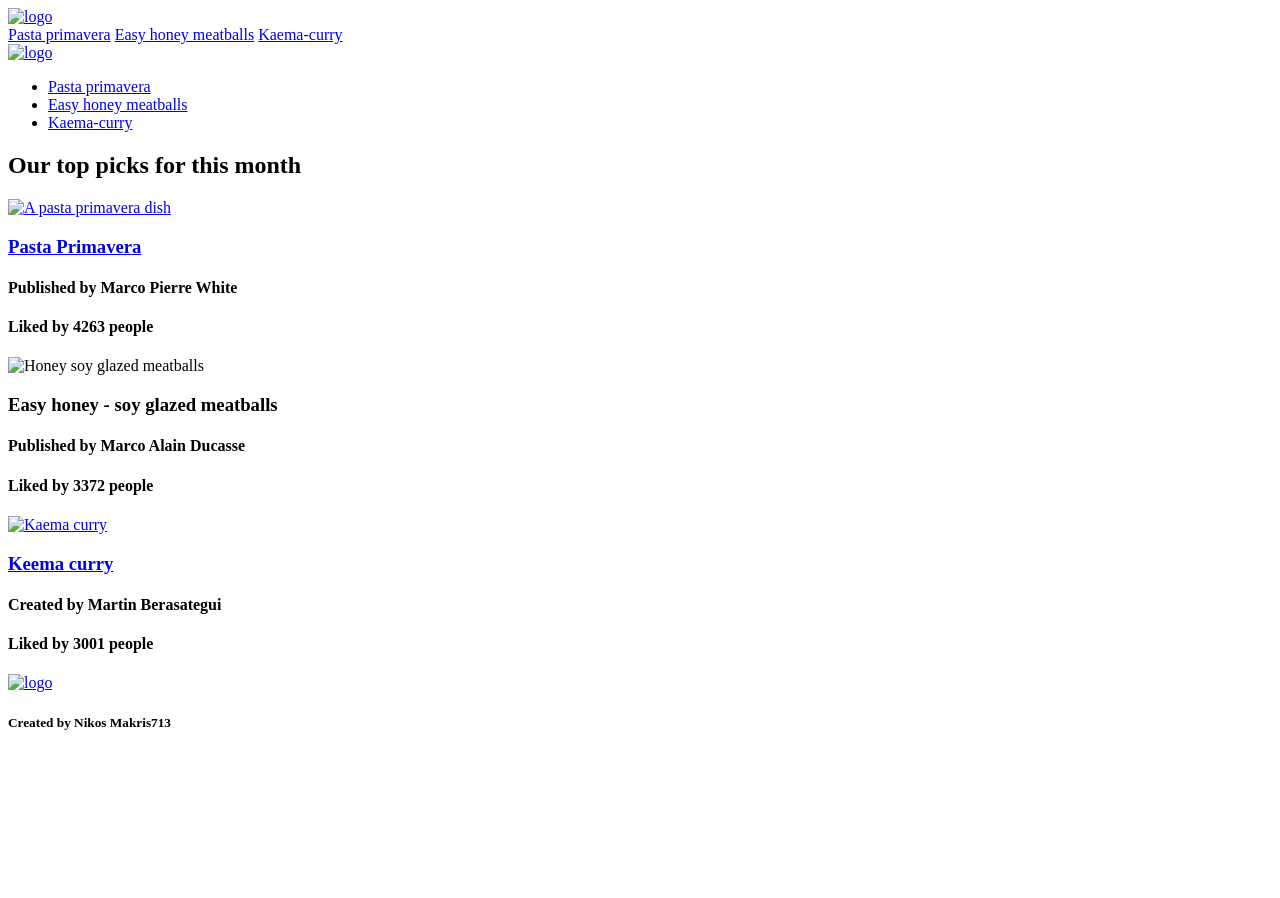
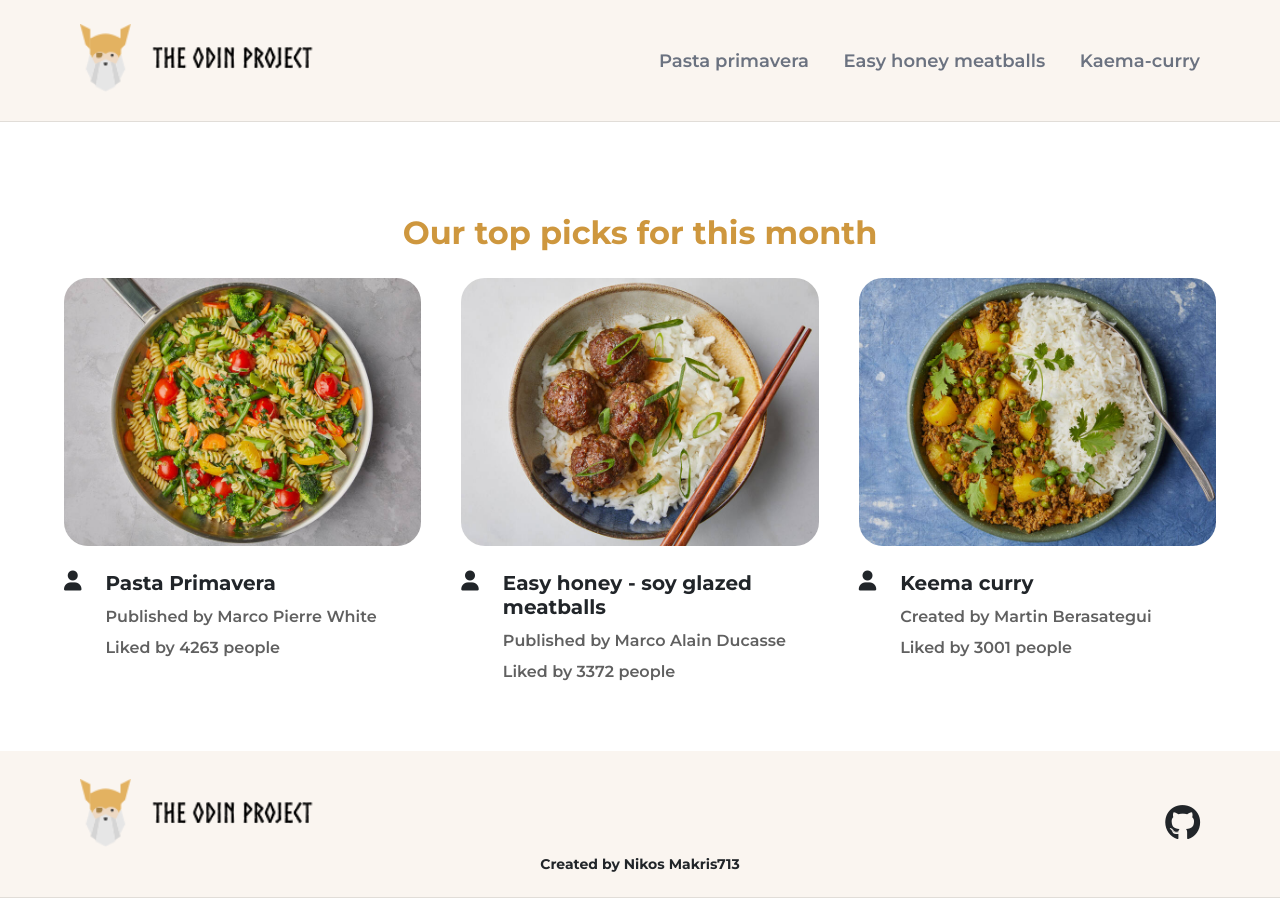
Before and after one commit to NikosMakris713/odin-recipes, a plain HTML site: page index.html in a window 1280 px wide. Before the commit the page ends 800 px from the top, so only its background shows below. Drawn offline with Linux system fonts and the light colour scheme; the site is published under a folder, as on GitHub Pages, so addresses that start at the root find nothing.

Commit message:
Fixed broken links

```diff
--- a/easy-honey-meatballs.html
+++ b/easy-honey-meatballs.html
@@ -5,12 +5,12 @@
       <meta charset="UTF-8">
       <meta http-equiv="X-UA-Compatible" content="IE=edge">
       <meta name="viewport" content="width=device-width, initial-scale=1.0">
-      <link href="/font-awesome/css/all.min.css" rel="stylesheet">
+      <link href="font-awesome/css/all.min.css" rel="stylesheet">
       <link rel="preconnect" href="https://fonts.googleapis.com">
       <link rel="preconnect" href="https://fonts.gstatic.com" crossorigin>
       <link href="https://fonts.googleapis.com/css2?family=Montserrat:ital,wght@0,100;0,200;0,300;0,400;0,500;0,600;0,700;0,800;0,900;1,100;1,200;1,300;1,400;1,500;1,600;1,700;1,800;1,900&display=swap" rel="stylesheet">
-      <link href="/css/styles.css" rel="stylesheet">
-      <script src="/js/script.js"></script>
+      <link href="css/styles.css" rel="stylesheet">
+      <script src="js/script.js"></script>
       <title>Easy honey meatballs</title>
 </head>
 
@@ -19,14 +19,14 @@
             <nav id="navigation-desktop" class="main-background-color">
                   <section class="topnav width-wrapper">
                         <section class="logo">
-                              <a href="/index.html">
-                                    <img src="/images/logo.png" alt="logo">
+                              <a href="index.html">
+                                    <img src="images/logo.png" alt="logo">
                               </a>
                         </section>
                         <section class="menu-elemets">
-                              <a href="/pasta-primavera.html">Pasta primavera</a>
-                              <a href="/easy-honey-meatballs.html">Easy honey meatballs</a>
-                              <a href="/kaema-curry.html">Kaema-curry</a>
+                              <a href="pasta-primavera.html">Pasta primavera</a>
+                              <a href="easy-honey-meatballs.html">Easy honey meatballs</a>
+                              <a href="kaema-curry.html">Kaema-curry</a>
                         </section>
                   </section>
             </nav>
@@ -34,8 +34,8 @@
             <nav id="navigation-mobile" class="main-background-color">
                   <section class="topnav width-wrapper">
                         <section class="logo">
-                              <a href="/index.html">
-                                    <img src="/images/logo.png" alt="logo">
+                              <a href="index.html">
+                                    <img src="images/logo.png" alt="logo">
                               </a>
                         </section>
                         <section class="hamburger-lines" onclick="clickMenu()">
@@ -46,9 +46,9 @@
                   </section>
                   <section id="menu-elements-mobile" class="main-background">
                         <ul>
-                              <li><a href="/pasta-primavera.html">Pasta primavera</a></li>
-                              <li><a href="/easy-honey-meatballs.html">Easy honey meatballs</a></li>
-                              <li><a href="/kaema-curry.html">Kaema-curry</a></li>
+                              <li><a href="pasta-primavera.html">Pasta primavera</a></li>
+                              <li><a href="easy-honey-meatballs.html">Easy honey meatballs</a></li>
+                              <li><a href="kaema-curry.html">Kaema-curry</a></li>
                         </ul>
                   </section>
             </nav>
@@ -56,7 +56,7 @@
       <main class="width-wrapper">
 
             <section class="single-recipe">
-                  <img class="recipe-image" src="/images/easy-honey-meatballs.jpeg" alt="Easy honey meatballs dish">
+                  <img class="recipe-image" src="images/easy-honey-meatballs.jpeg" alt="Easy honey meatballs dish">
                   <h3 class="recipe-detail">Pasta Primavera</h3>
                   <section class="social-actions-section">
                         <button aria-label="like button" class="social-action">
@@ -81,7 +81,7 @@
                   <section class='recipe-suggestions'>
                         <article class="recipe-view">
                               <a href=''>
-                                    <img class="recipe-image" src="/images/pasta-primavera.jpeg" alt="Pasta primavera dish">
+                                    <img class="recipe-image" src="images/pasta-primavera.jpeg" alt="Pasta primavera dish">
                               </a>
                               <section class="flex">
                                     <div class="recipe-details">
@@ -95,7 +95,7 @@
                         </article>
 
                         <article class="recipe-view">
-                              <img class="recipe-image" src="/images/keema-curry.jpeg" alt="A pasta primavera dish">
+                              <img class="recipe-image" src="images/keema-curry.jpeg" alt="A pasta primavera dish">
                               <section class="flex">
                                     <div class="recipe-details">
                                           <h3 class="recipe-detail">Keema curry</h2>
@@ -111,8 +111,8 @@
       <footer class="main-background-color">
             <section class="footer width-wrapper">
                   <section class="logo">
-                        <a href="/index.html">
-                              <img src="/images/logo.png" alt="logo">
+                        <a href="index.html">
+                              <img src="images/logo.png" alt="logo">
                         </a>
                   </section>
                   <section class="flex">
--- a/index.html
+++ b/index.html
@@ -5,12 +5,12 @@
       <meta charset="UTF-8">
       <meta http-equiv="X-UA-Compatible" content="IE=edge">
       <meta name="viewport" content="width=device-width, initial-scale=1.0">
-      <link href="/font-awesome/css/all.min.css" rel="stylesheet">
+      <link href="font-awesome/css/all.min.css" rel="stylesheet">
       <link rel="preconnect" href="https://fonts.googleapis.com">
       <link rel="preconnect" href="https://fonts.gstatic.com" crossorigin>
       <link href="https://fonts.googleapis.com/css2?family=Montserrat:ital,wght@0,100;0,200;0,300;0,400;0,500;0,600;0,700;0,800;0,900;1,100;1,200;1,300;1,400;1,500;1,600;1,700;1,800;1,900&display=swap" rel="stylesheet">
-      <link href="/css/styles.css" rel="stylesheet">
-      <script src="/js/script.js"></script>
+      <link href="css/styles.css" rel="stylesheet">
+      <script src="js/script.js"></script>
       <title>Odin's Recipes</title>
 </head>
 
@@ -19,14 +19,14 @@
             <nav id="navigation-desktop" class="main-background-color">
                   <section class="topnav width-wrapper">
                         <section class="logo">
-                              <a href="/index.html">
-                                    <img src="/images/logo.png" alt="logo">
+                              <a href="index.html">
+                                    <img src="images/logo.png" alt="logo">
                               </a>
                         </section>
                         <section class="menu-elemets">
-                              <a href="/pasta-primavera.html">Pasta primavera</a>
-                              <a href="/easy-honey-meatballs.html">Easy honey meatballs</a>
-                              <a href="/kaema-curry.html">Kaema-curry</a>
+                              <a href="pasta-primavera.html">Pasta primavera</a>
+                              <a href="easy-honey-meatballs.html">Easy honey meatballs</a>
+                              <a href="kaema-curry.html">Kaema-curry</a>
                         </section>
                   </section>
             </nav>
@@ -34,8 +34,8 @@
             <nav id="navigation-mobile" class="main-background-color">
                   <section class="topnav width-wrapper">
                         <section class="logo">
-                              <a href="/index.html">
-                                    <img src="/images/logo.png" alt="logo">
+                              <a href="index.html">
+                                    <img src="images/logo.png" alt="logo">
                               </a>
                         </section>
                         <section class="hamburger-lines" onclick="clickMenu()">
@@ -46,9 +46,9 @@
                   </section>
                   <section id="menu-elements-mobile" class="main-background">
                         <ul>
-                              <li><a href="/pasta-primavera.html">Pasta primavera</a></li>
-                              <li><a href="/easy-honey-meatballs.html">Easy honey meatballs</a></li>
-                              <li><a href="/kaema-curry.html">Kaema-curry</a></li>
+                              <li><a href="pasta-primavera.html">Pasta primavera</a></li>
+                              <li><a href="easy-honey-meatballs.html">Easy honey meatballs</a></li>
+                              <li><a href="kaema-curry.html">Kaema-curry</a></li>
                         </ul>
                   </section>
             </nav>
@@ -59,15 +59,15 @@
                   <h1 class="heading-centered accent header-space">Our top picks for this month</h1>
                   <section class="responsive-grid">
                         <article class="recipe-view">
-                              <a href='/pasta-primavera.html'>
-                                    <img class="recipe-image" src="/images/pasta-primavera.jpeg" alt="A pasta primavera dish">
+                              <a href='pasta-primavera.html'>
+                                    <img class="recipe-image" src="images/pasta-primavera.jpeg" alt="A pasta primavera dish">
                               </a>
                               <section class="flex">
                                     <div class="user-avatar">
                                           <i class="fa-solid fa-user fa-2x"></i>
                                     </div>
                                     <div class="recipe-details">
-                                          <a href='/pasta-primavera.html'>
+                                          <a href='pasta-primavera.html'>
                                                 <h3 class="recipe-detail">Pasta Primavera</h3>
                                           </a>
                                           <h4 class="recipe-detail text-secondary">Published by Marco Pierre White</h4>
@@ -77,7 +77,7 @@
                         </article>
 
                         <article class="recipe-view">
-                              <img class="recipe-image" src="/images/easy-honey-meatballs.jpeg" alt="Honey soy glazed meatballs">
+                              <img class="recipe-image" src="images/easy-honey-meatballs.jpeg" alt="Honey soy glazed meatballs">
                               <section class="flex">
                                     <div class="user-avatar">
                                           <i class="fa-solid fa-user fa-2x"></i>
@@ -91,15 +91,15 @@
                         </article>
 
                         <article class="recipe-view">
-                              <a href='/kaema-curry.html'>
-                                    <img class="recipe-image" src="/images/keema-curry.jpeg" alt="Kaema curry">
+                              <a href='kaema-curry.html'>
+                                    <img class="recipe-image" src="images/keema-curry.jpeg" alt="Kaema curry">
                               </a>
                               <section class="flex">
                                     <div class="user-avatar">
                                           <i class="fa-solid fa-user fa-2x"></i>
                                     </div>
                                     <div class="recipe-details">
-                                          <a href='/kaema-curry.html'>
+                                          <a href='kaema-curry.html'>
                                                 <h3 class="recipe-detail">Keema curry</h3>
                                           </a>
                                           <h4 class="recipe-detail text-secondary">Created by Martin Berasategui</h4>
@@ -116,8 +116,8 @@
       <footer class="main-background-color">
             <section class="footer width-wrapper">
                   <section class="logo">
-                        <a href="/index.html">
-                              <img src="/images/logo.png" alt="logo">
+                        <a href="index.html">
+                              <img src="images/logo.png" alt="logo">
                         </a>
                   </section>
                   <section class="flex">
```
Also changed, not shown: kaema-curry.html (+22 -22 lines), pasta-primavera.html (+22 -22 lines).
